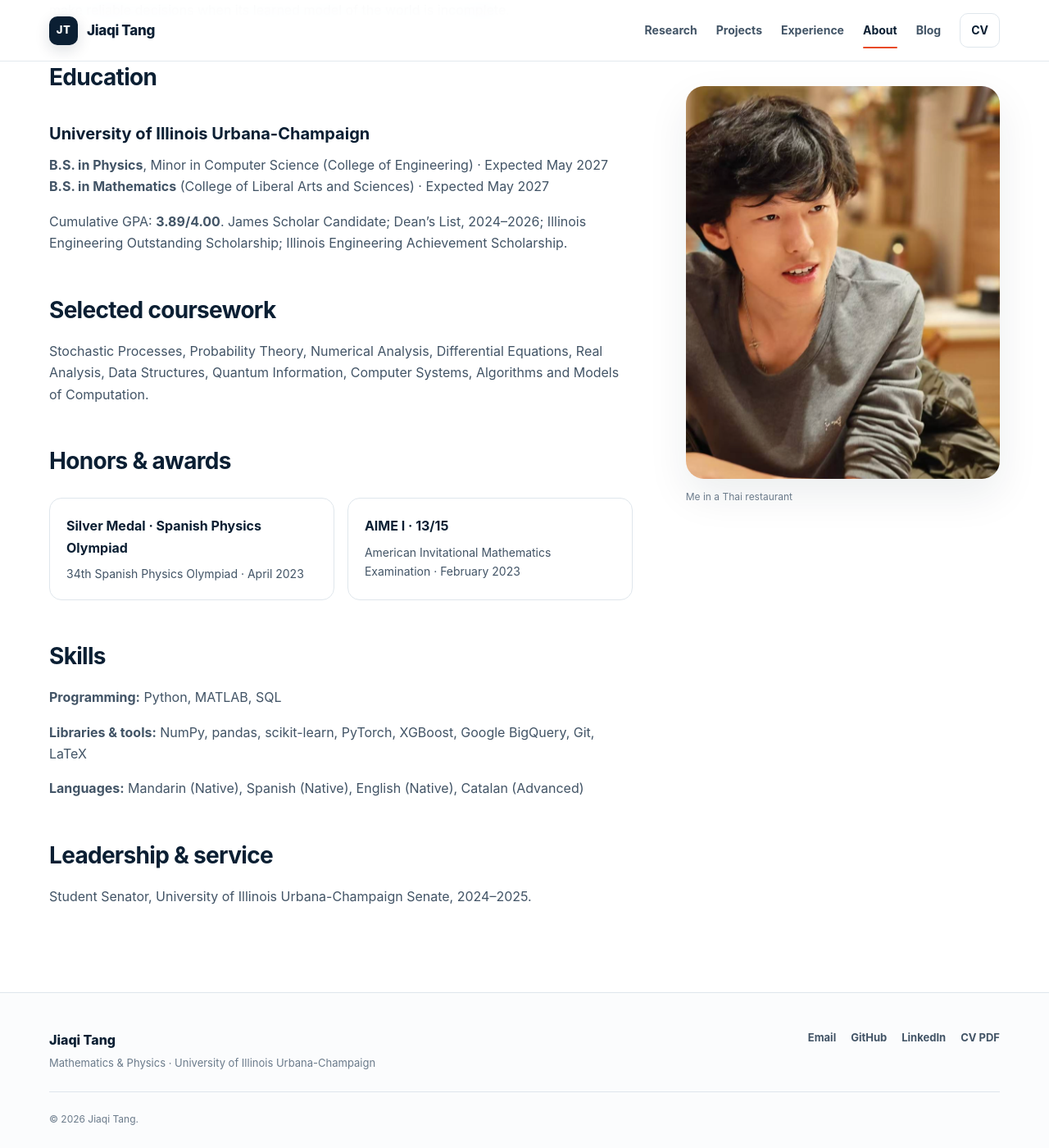
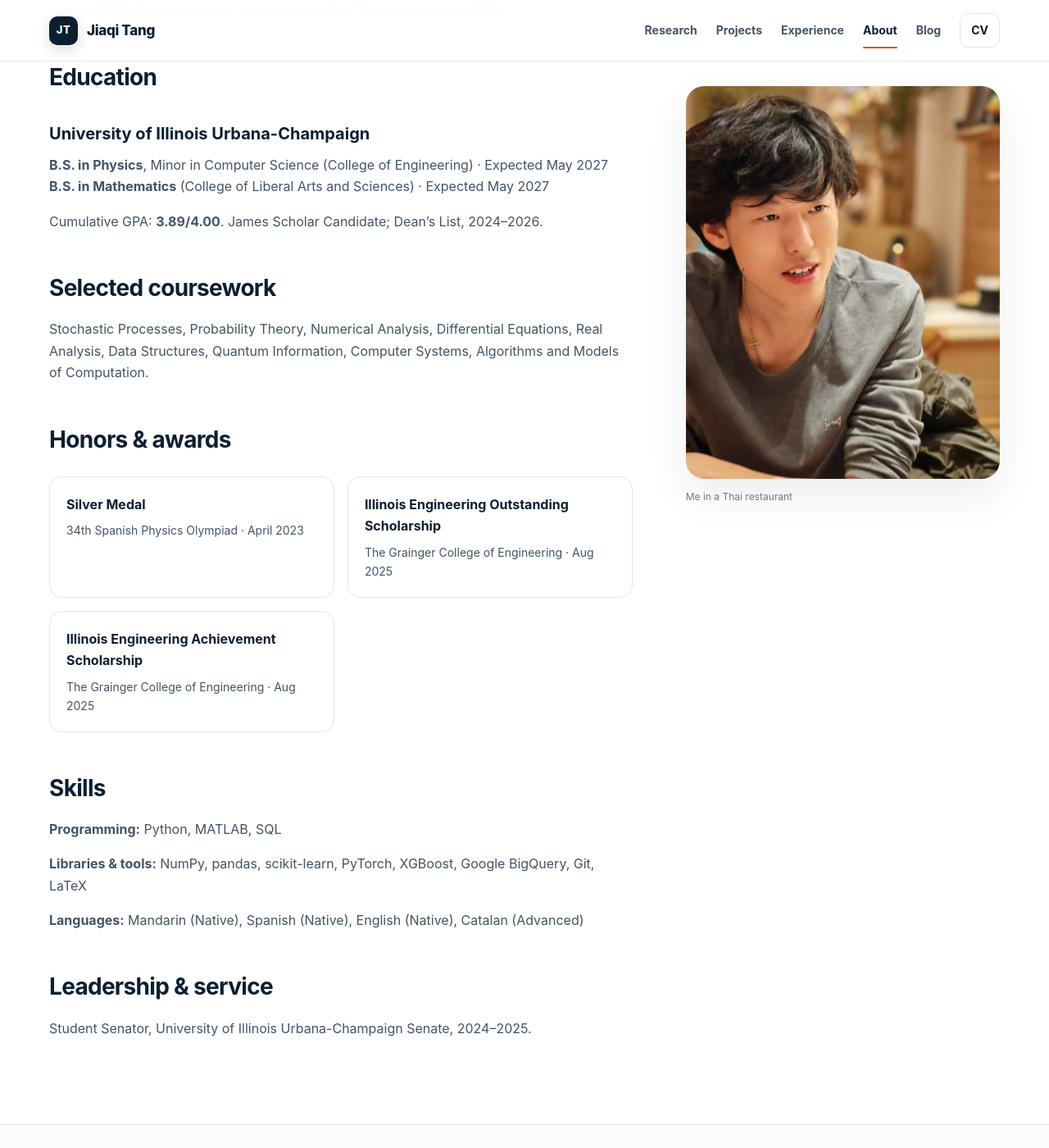
Before and after one commit to TanhJK728/TanhJK728.github.io, a Jekyll site: the page built from about.md, in a window 1280 px wide and 1400 px high, scrolled down 678 px. Shown: the whole window at 82% size. Built offline with Jekyll 4.4.1, drawn with Linux system fonts in a browser that asks for light colours.

Commit message:
Update about.md

```diff
--- a/about.md
+++ b/about.md
@@ -35,12 +35,16 @@
       <h2>Honors &amp; awards</h2>
       <div class="info-grid">
         <div class="info-box">
-          <h3>Silver Medal · Spanish Physics Olympiad</h3>
+          <h3>Silver Medal</h3>
           <p>34th Spanish Physics Olympiad · April 2023</p>
         </div>
         <div class="info-box">
-          <h3>AIME I · 13/15</h3>
-          <p>American Invitational Mathematics Examination · February 2023</p>
+          <h3>Illinois Engineering Outstanding Scholarship</h3>
+          <p>The Grainger College of Engineering · Aug 2025</p>
+        </div>
+        <div class="info-box">
+          <h3>Illinois Engineering Achievement Scholarship</h3>
+          <p>The Grainger College of Engineering · Aug 2025</p>
         </div>
       </div>
 
```
Also changed, not shown: other parts of about.md (+1 -1 lines).
